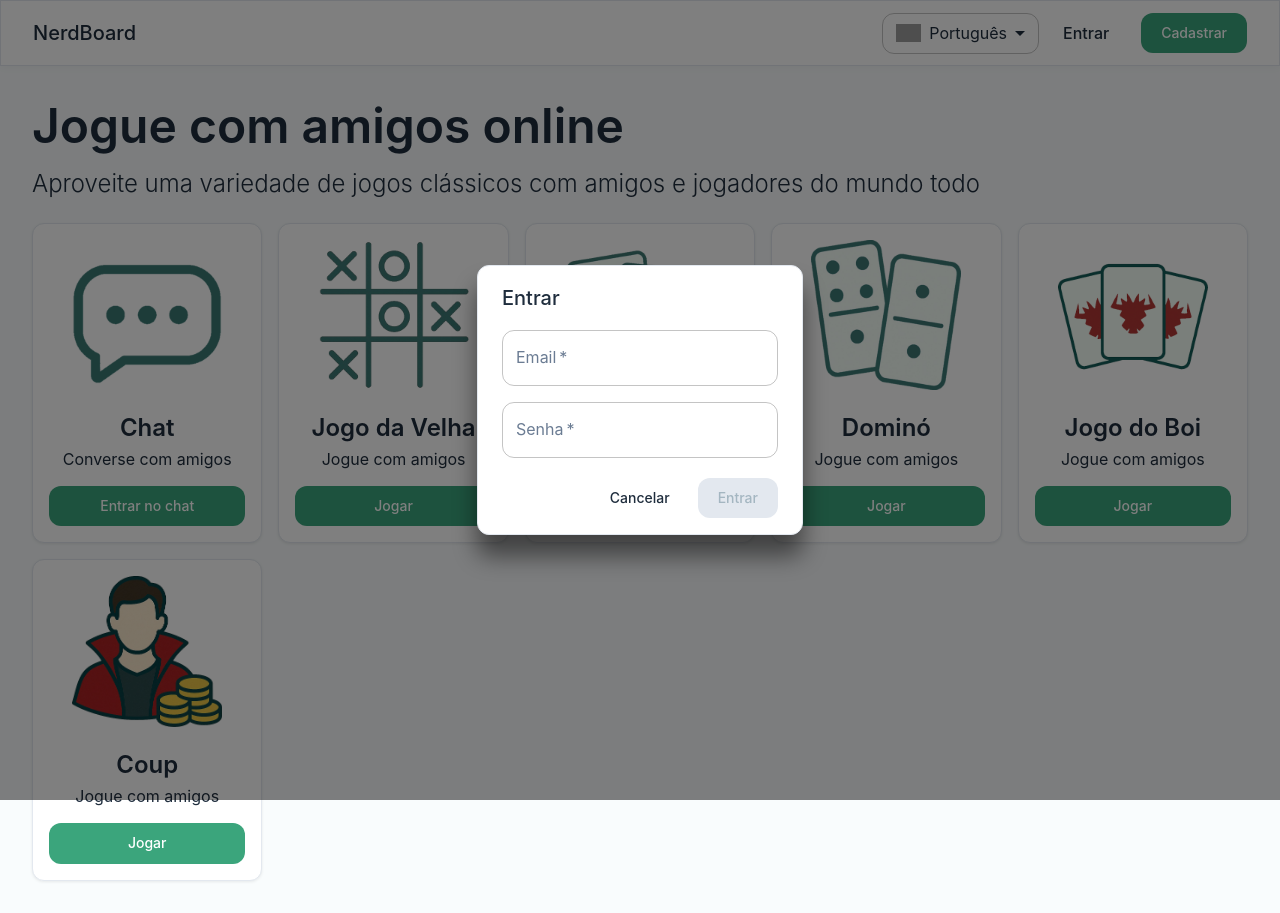
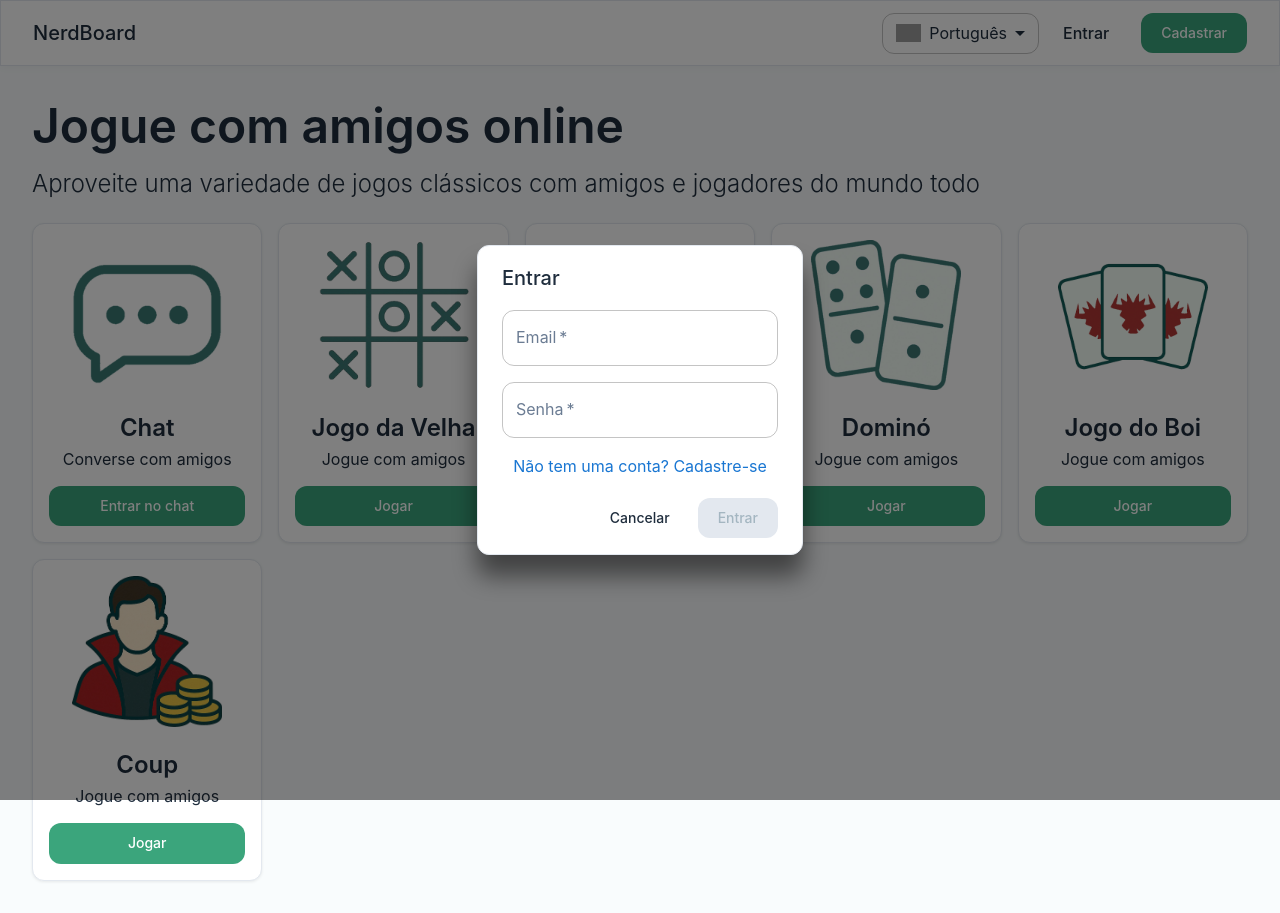
Before and after one commit to bozoteam/nashor, a React (Vite) app: page /home in a window 1280 px wide. Both pictures are taken after a click on the button "Entrar". Built offline with nearby package versions, Linux system fonts and the light colour scheme; no server answers; grey boxes are pictures that could not be loaded.

Commit message:
sign in form register option

```diff
--- a/src/contexts/auth-dialogs/SignInForm.tsx
+++ b/src/contexts/auth-dialogs/SignInForm.tsx
@@ -6,7 +6,7 @@ import { useAuthDialogStore } from "../../store/useAuthDialogStore";
 import { useTranslation } from "react-i18next";
 
 const SignInForm = () => {
-  const { isSignInOpen, closeDialogs } = useAuthDialogStore();
+  const { isSignInOpen, closeDialogs, openSignUp } = useAuthDialogStore();
   const { signIn } = useAuth();
   const { t } = useTranslation();
   const [formState, setFormState] = React.useState({
@@ -134,6 +134,29 @@ const SignInForm = () => {
           }}
         />
         <button type="submit" style={{ display: "none" }} />
+        <Box
+          sx={{
+            display: "flex",
+            justifyContent: "center",
+            width: "100%",
+          }}
+        >
+          <button
+            type="button"
+            onClick={() => {
+              openSignUp();
+            }}
+            style={{
+              background: "none",
+              border: "none",
+              color: "#1976d2",
+              cursor: "pointer",
+            }}
+            data-testid="register-button"
+          >
+            {t("signInForm.registerText")}
+          </button>
+        </Box>
       </Box>
     </CustomDialog>
   );
--- a/src/service/i18n/locales/en.json
+++ b/src/service/i18n/locales/en.json
@@ -88,7 +88,8 @@
     "emailLabel": "Email",
     "passwordLabel": "Password",
     "confirmText": "Sign In",
-    "errorMessage": "Invalid email or password. Please try again."
+    "errorMessage": "Invalid email or password. Please try again.",
+    "registerText": "Don't have an account? Sign Up"
   },
   "signUpForm": {
     "title": "Sign Up",
--- a/src/service/i18n/locales/pt.json
+++ b/src/service/i18n/locales/pt.json
@@ -88,7 +88,19 @@
     "emailLabel": "Email",
     "passwordLabel": "Senha",
     "confirmText": "Entrar",
-    "errorMessage": "Email ou senha inválidos. Por favor, tente novamente."
+    "errorMessage": "Email ou senha inválidos. Por favor, tente novamente.",
+    "registerText": "Não tem uma conta? Cadastre-se"
+  },
+  "signUpForm": {
+    "title": "Cadastrar",
+    "emailLabel": "Email",
+    "usernameLabel": "Nome de Usuário",
+    "usernameHelperText": "O nome de usuário deve conter apenas letras e números.",
+    "passwordLabel": "Senha",
+    "confirmPasswordLabel": "Confirmar Senha",
+    "confirmText": "Cadastrar",
+    "usernameError": "Nome de usuário inválido. Use apenas letras e números.",
+    "serverError": "Ocorreu um erro ao cadastrar. Por favor, tente novamente."
   },
   "genericDialog": {
     "cancelButton": "Cancelar",
```
